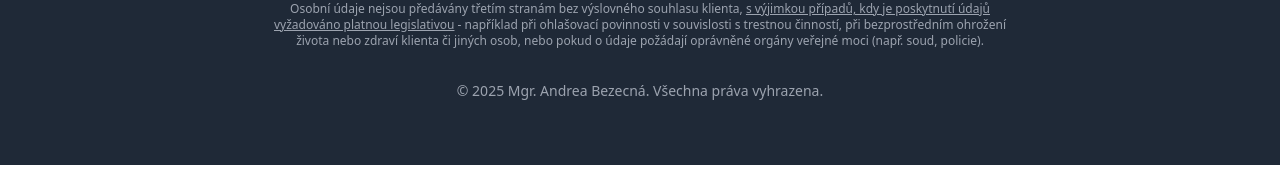
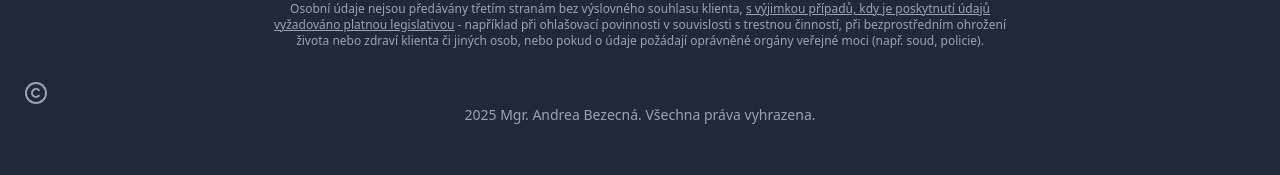
Before and after one commit to psychologiebezecna/website, a React (Vite) app: page / in a window 1280 px wide. Shown: the part 4730-4905 px from the top of the page. Built offline with nearby package versions, Linux system fonts and the light colour scheme.

Commit message:
Update App.jsx

```diff
--- a/src/App.jsx
+++ b/src/App.jsx
@@ -1,5 +1,5 @@
 import React from 'react';
-import { Landmark, Phone, Mail, MapPin, ShieldUser } from 'lucide-react';
+import { Landmark, Phone, Mail, MapPin, ShieldUser, Copyright } from 'lucide-react';
 import logo from "./assets/logo.png";
 import heroBackground from "./assets/background.webp";
 import { Transition } from '@headlessui/react';
@@ -252,7 +252,7 @@ export default function PsychologistWebsite() {
               </p>
             </div>
             <p className="mt-8 text-sm">
-              &copy; {new Date().getFullYear()} Mgr. Andrea Bezecná. Všechna práva vyhrazena.
+              <Copyright /> {new Date().getFullYear()} Mgr. Andrea Bezecná. Všechna práva vyhrazena.
             </p>
         </div>
       </footer>
```
